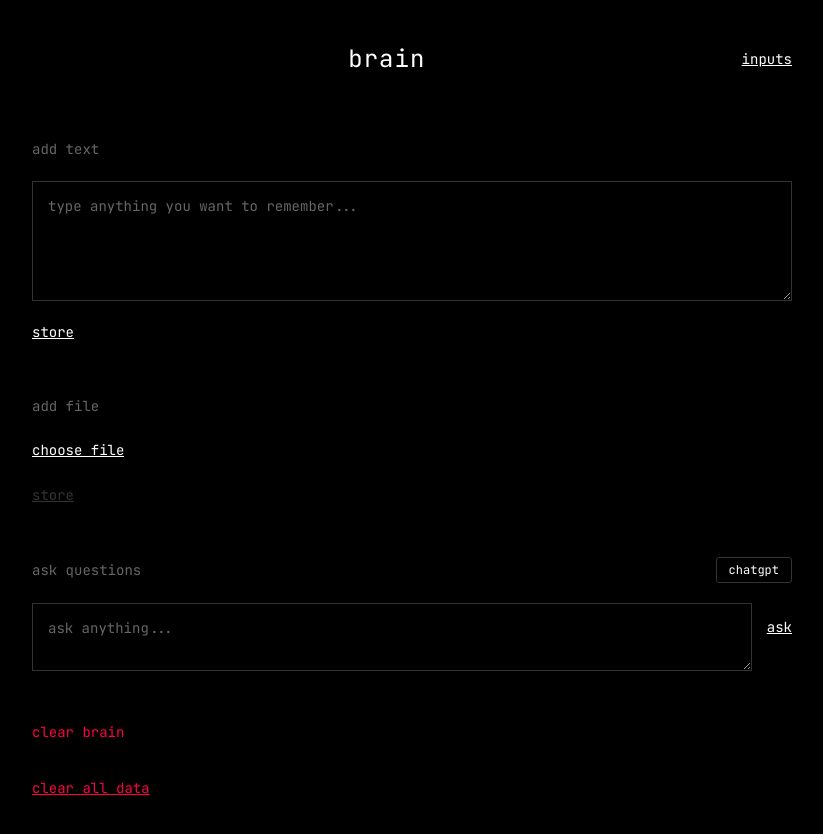
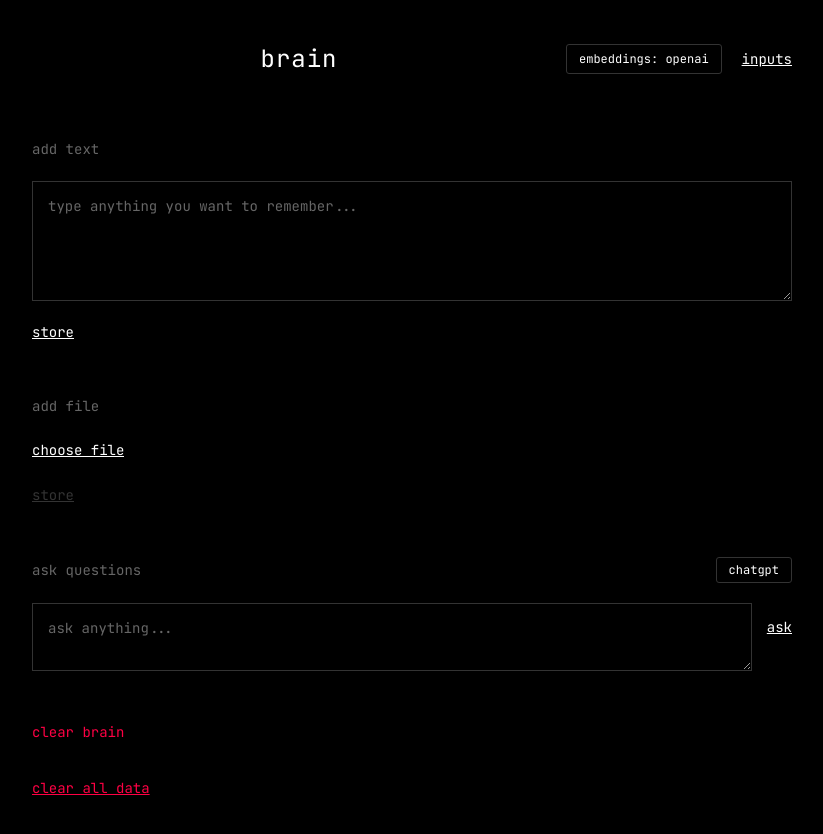
Before and after one commit to brinzunza/brain, a React (Vite) app in the folder frontend/: page / in a window 1280 px wide. Shown: the top 834 px of the page, without its empty margins (228-1051 px from the left). Built offline with nearby package versions, Linux system fonts and the light colour scheme.

Commit message:
added local embedding ollama model functionality

```diff
--- a/frontend/src/App.css
+++ b/frontend/src/App.css
@@ -276,6 +276,30 @@ input[type="file"] {
   flex: 1;
 }
 
+.header-controls {
+  display: flex;
+  gap: 20px;
+  align-items: center;
+}
+
+.provider-toggle-button {
+  background: none;
+  border: 1px solid #333;
+  color: #fff;
+  font-family: 'JetBrains Mono', monospace;
+  font-size: 12px;
+  cursor: pointer;
+  text-transform: lowercase;
+  padding: 6px 12px;
+  transition: all 0.2s;
+  border-radius: 3px;
+}
+
+.provider-toggle-button:hover {
+  border-color: #00ff88;
+  color: #00ff88;
+}
+
 .empty-state {
   padding: 40px 20px;
   text-align: center;
--- a/frontend/src/App.jsx
+++ b/frontend/src/App.jsx
@@ -15,6 +15,7 @@ function App() {
   const [showClearConfirm, setShowClearConfirm] = useState(false)
   const [clearStatus, setClearStatus] = useState('')
   const [llmProvider, setLlmProvider] = useState('chatgpt')
+  const [embeddingProvider, setEmbeddingProvider] = useState('openai')
 
   const handleTextSubmit = async () => {
     if (!textInput.trim()) return
@@ -24,7 +25,10 @@ function App() {
       const response = await fetch(`${API_URL}/api/add-text`, {
         method: 'POST',
         headers: { 'Content-Type': 'application/json' },
-        body: JSON.stringify({ text: textInput.toLowerCase() })
+        body: JSON.stringify({
+          text: textInput.toLowerCase(),
+          embedding_provider: embeddingProvider
+        })
       })
 
       const data = await response.json()
@@ -46,6 +50,7 @@ function App() {
     setFileStatus('storing...')
     const formData = new FormData()
     formData.append('file', file)
+    formData.append('embedding_provider', embeddingProvider)
 
     try {
       const response = await fetch(`${API_URL}/api/add-file`, {
@@ -78,7 +83,11 @@ function App() {
       const response = await fetch(`${API_URL}/api/ask`, {
         method: 'POST',
         headers: { 'Content-Type': 'application/json' },
-        body: JSON.stringify({ question: userQuestion, llm_provider: llmProvider })
+        body: JSON.stringify({
+          question: userQuestion,
+          llm_provider: llmProvider,
+          embedding_provider: embeddingProvider
+        })
       })
 
       const data = await response.json()
@@ -119,7 +128,15 @@ function App() {
     <div className="app">
       <header className="header">
         <h1>brain</h1>
-        <Link to="/inputs" className="nav-link">inputs</Link>
+        <div className="header-controls">
+          <button
+            className="provider-toggle-button"
+            onClick={() => setEmbeddingProvider(prev => prev === 'openai' ? 'ollama' : 'openai')}
+          >
+            embeddings: {embeddingProvider}
+          </button>
+          <Link to="/inputs" className="nav-link">inputs</Link>
+        </div>
       </header>
 
       <div className="section">
```
Also changed, not shown: 2 other files (tests, documents, lock files or other folders).
